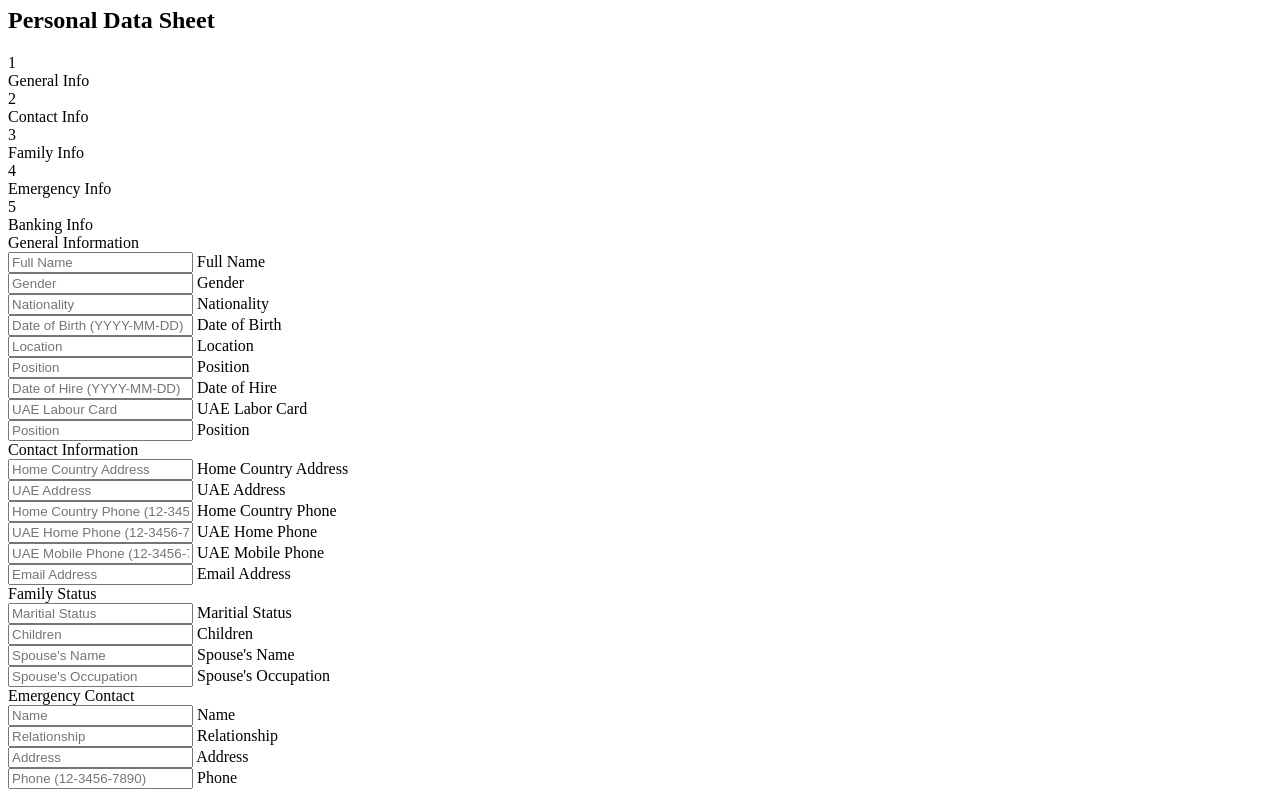
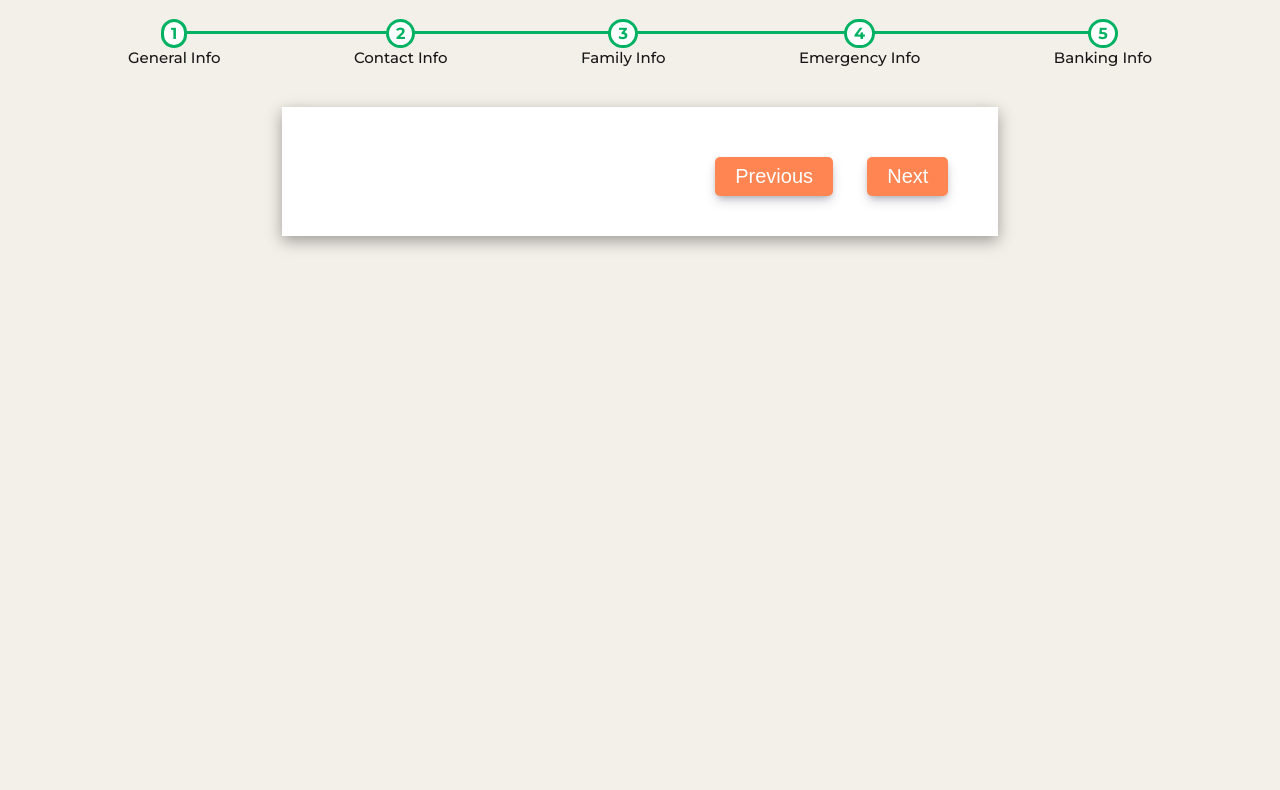
Before and after one commit to GateMent1/gt, a plain HTML site: page index.html in a window 1280 px wide. Shown: the part 73-863 px from the top of the page. After the commit the page ends 800 px from the top, so only its background shows below. Drawn offline with Linux system fonts and the light colour scheme; files that its build step writes are made by us from their sources; the site is published under a folder, as on GitHub Pages, so addresses that start at the root find nothing.

Commit message:
Update index.html

```diff
--- a/index.html
+++ b/index.html
@@ -9,9 +9,9 @@
   <title>Galderma</title>
 
   <!-- Linking CSS Style files -->
-  <link rel="stylesheet" href="/main/style-wizard.css">
+  <link rel="stylesheet" href="./main/style-wizard.css">
   <!-- Linking JS files -->
-  <script defer src="/main/index.js"></script>
+  <script defer src="./main/index.js"></script>
   <!-- Montserrat font -->
   <link rel="preconnect" href="https://fonts.gstatic.com">
   <link href="https://fonts.googleapis.com/css2?family=Montserrat:wght@100;200;300;400;500;600;700;800;900&display=swap" rel="stylesheet">
```
